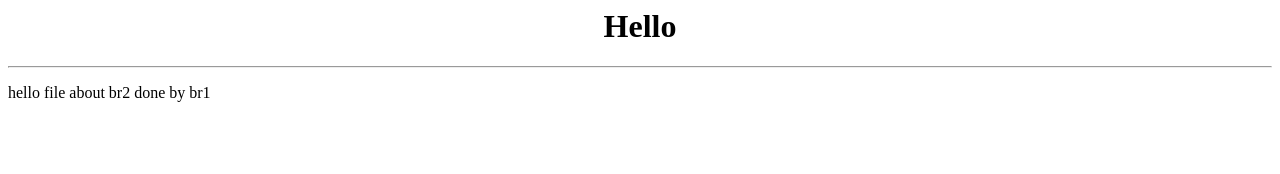
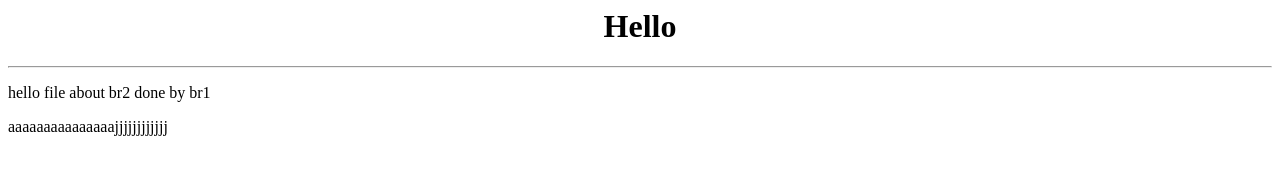
Before and after one commit to madushasegar/SAMPLEFILE, a plain HTML site: page index.html in a window 1280 px wide. Drawn offline with Linux system fonts and the light colour scheme.

Commit message:
add new text by br2

```diff
--- a/index.html
+++ b/index.html
@@ -5,3 +5,4 @@
 
 
 <p>hello file about br2 done by br1</p>
+<p>aaaaaaaaaaaaaaajjjjjjjjjjjj</p>
```
